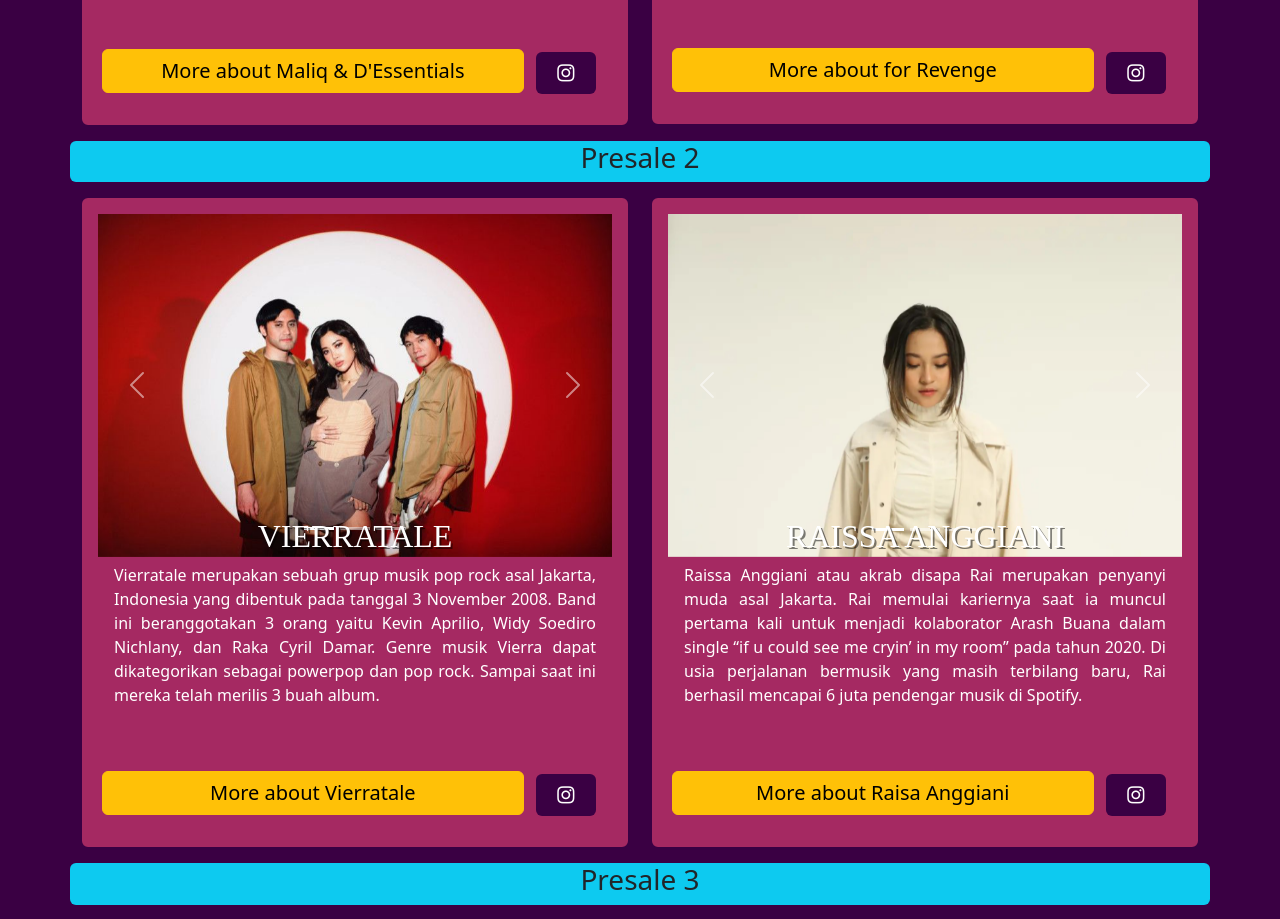
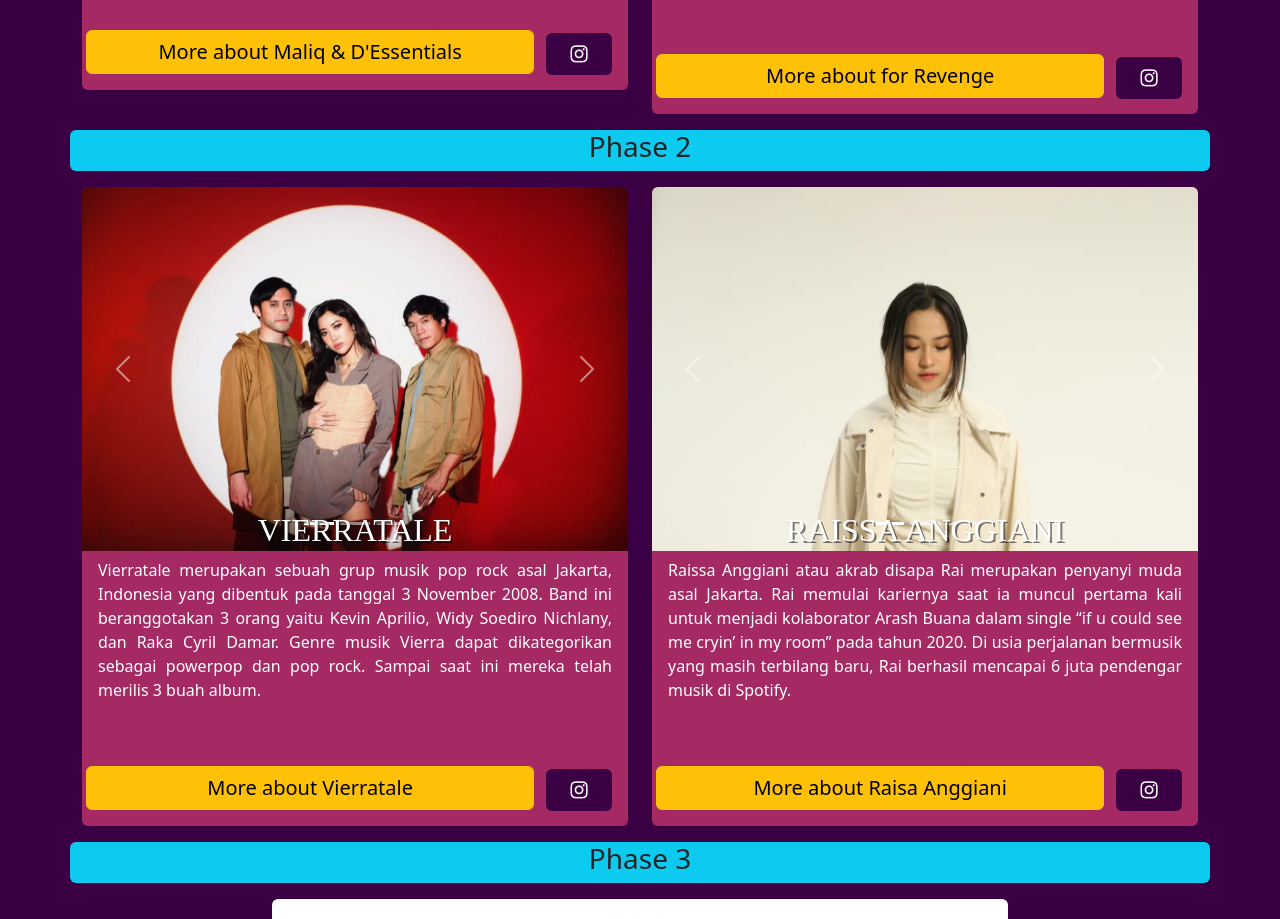
Before and after one commit to eskaerpe/abstrak-vii-website, a plain HTML site: page index.html in a window 1280 px wide. Shown: the part 2560-3479 px from the top of the page. Drawn offline with nearby package versions, Linux system fonts and the light colour scheme; a web font is replaced by a local one.

Commit message:
remove card border

```diff
--- a/index.html
+++ b/index.html
@@ -137,7 +137,7 @@
             <div class="row">
                 <h2 data-aos="fade-up" data-aos-duration="800" class="text-light aos-init aos-animate text-center">Schedule</h2>
                 <h3 data-aos="fade-up" data-aos-duration="800" class="text-light aos-init aos-animate text-center">16 September 2023</h3>
-                <div class="countdown-container text-light">
+                <div class="countdown-container text-light" data-aos="fade-up" data-aos-duration="800">
                     <div class="countdown-box">
                         <div class="countdown-self" id="cd-day"></div>
                         <div class="countdown-self" id="cd-hour"></div>
@@ -167,8 +167,8 @@
                     </div>
                 </div>
                 <div class="all-cards row justify-content-center">
-                    <div class="col-lg-12 text-center text-dark bg-info rounded mb-3">
-                        <h3>Presale 1</h3>
+                    <div class="col-lg-12 text-center text-dark bg-info rounded mb-3" data-aos="fade-up" data-aos-duration="1000">
+                        <h3>Phase 1</h3>
                     </div>
                     <div class="col-lg-6 mb-3">
                         <div class="card" data-aos-duration="1000" data-aos="fade-up-right">
@@ -261,11 +261,11 @@
                             </div>
                         </div>
                     </div>
-                    <div class="col-lg-12 text-center text-dark bg-info rounded mb-3">
-                        <h3>Presale 2</h3>
+                    <div class="col-lg-12 text-center text-dark bg-info rounded mb-3" data-aos="fade-up" data-aos-duration="1000">
+                        <h3>Phase 2</h3>
                     </div>
                     <div class="col-lg-6 mb-3">
-                        <div class="card" data-aos-duration="1000" data-aos="fade-right">
+                        <div class="card" data-aos-duration="1500" data-aos="fade-right">
                             <!-- <img
 								data-aos="zoom-in"
 								data-aos-delay="300"
@@ -315,7 +315,7 @@
                         </div>
                     </div>
                     <div class="col-lg-6 mb-3">
-                        <div class="card" data-aos-duration="1000" data-aos="fade-left">
+                        <div class="card" data-aos-duration="1500" data-aos="fade-left">
                             <!-- <img
 								data-aos="zoom-in"
 								data-aos-delay="300"
@@ -363,8 +363,8 @@
                             </div>
                         </div>
                     </div>
-                    <div class="col-lg-12 text-center text-dark bg-info rounded mb-3">
-                        <h3>Presale 3</h3>
+                    <div class="col-lg-12 text-center text-dark bg-info rounded mb-3" data-aos="fade-up" data-aos-duration="1000">
+                        <h3>Phase 3</h3>
                     </div>
                     <div class="col-lg-8 mb-3">
                         <div class="card" data-aos-duration="1000" data-aos="fade-up">
--- a/styles.css
+++ b/styles.css
@@ -6,6 +6,9 @@ font-family: 'Noto Serif Vithkuqi', serif;
 font-family: 'Proza Libre', sans-serif;
 font-family: 'Roboto', sans-serif; */
 
+html {
+    overflow-x: hidden;
+}
 * {
     margin: 0;
     padding: 0;
@@ -95,7 +98,7 @@ section h2 {
     color: white;
     border: none;
     background-color: #a52962;
-    border: 1rem solid #a52962;
+    /* border: 1rem solid #a52962; */
 
     height: auto;
     /* max-height: 50rem; */
```
